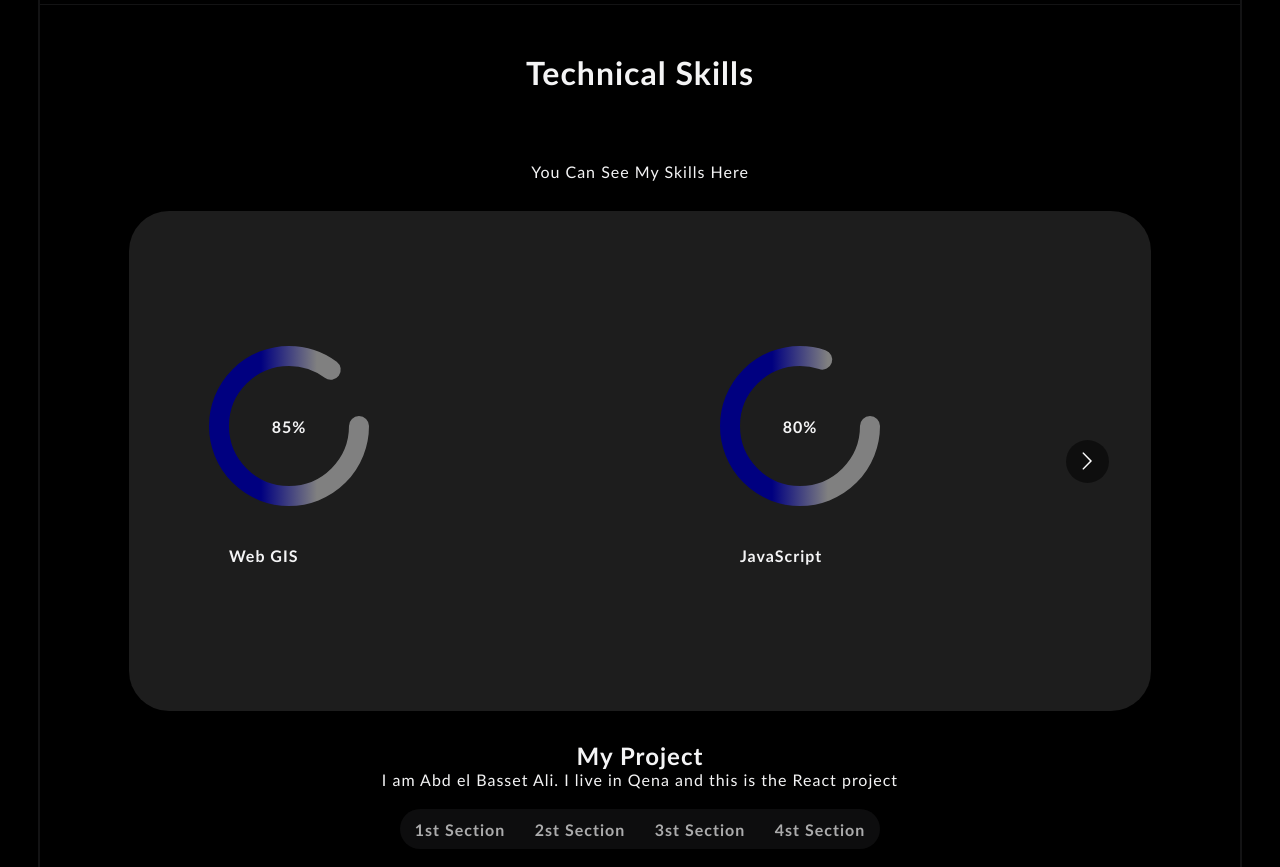
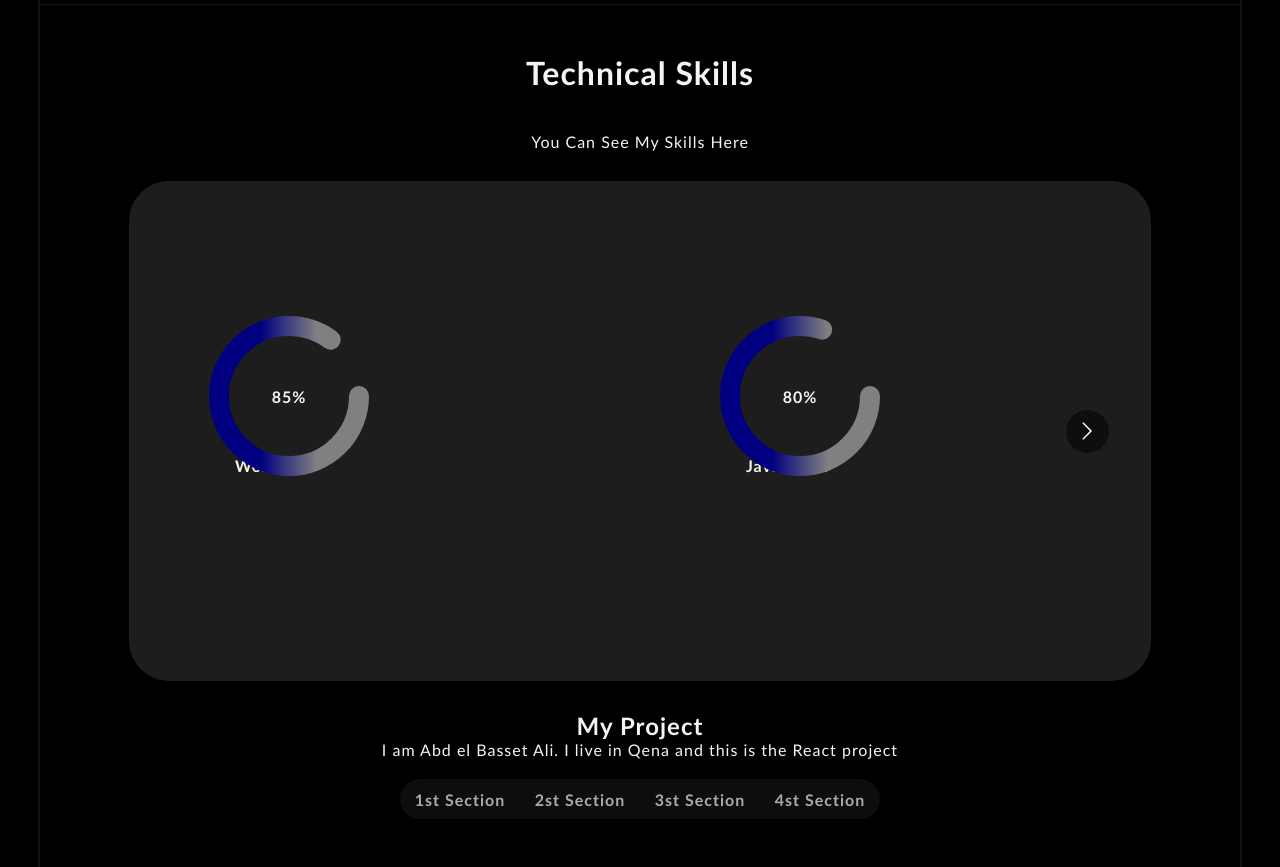
Before and after one commit to abdelbassetali/React-portfolio, a React (Vite) app: page / in a window 1280 px wide. Shown: the part 840-1707 px from the top of the page. Built offline with nearby package versions, Linux system fonts and the light colour scheme.

Commit message:
Update boot.css

```diff
--- a/src/components/2-boot/boot.css
+++ b/src/components/2-boot/boot.css
@@ -81,7 +81,8 @@ circle{
     font-weight: bold;
     text-transform: capitalize;
     color: var(--title);
-
+    margin: 0 auto !important;
+  width:90%
 }
 
 .yaso{
@@ -106,7 +107,7 @@ circle{
     text-align: center !important;
     display: block !important;
     width: 100% !important;
-    margin-top: 70px !important;
+    margin-top: 40px !important;
     margin-bottom: 30px !important; /* المسافة دي بتفصل العنوان الصغير عن الدوائر وتحتفظ بمظهر مرتب */
     position: static !important;
     color: var(--title);
```
